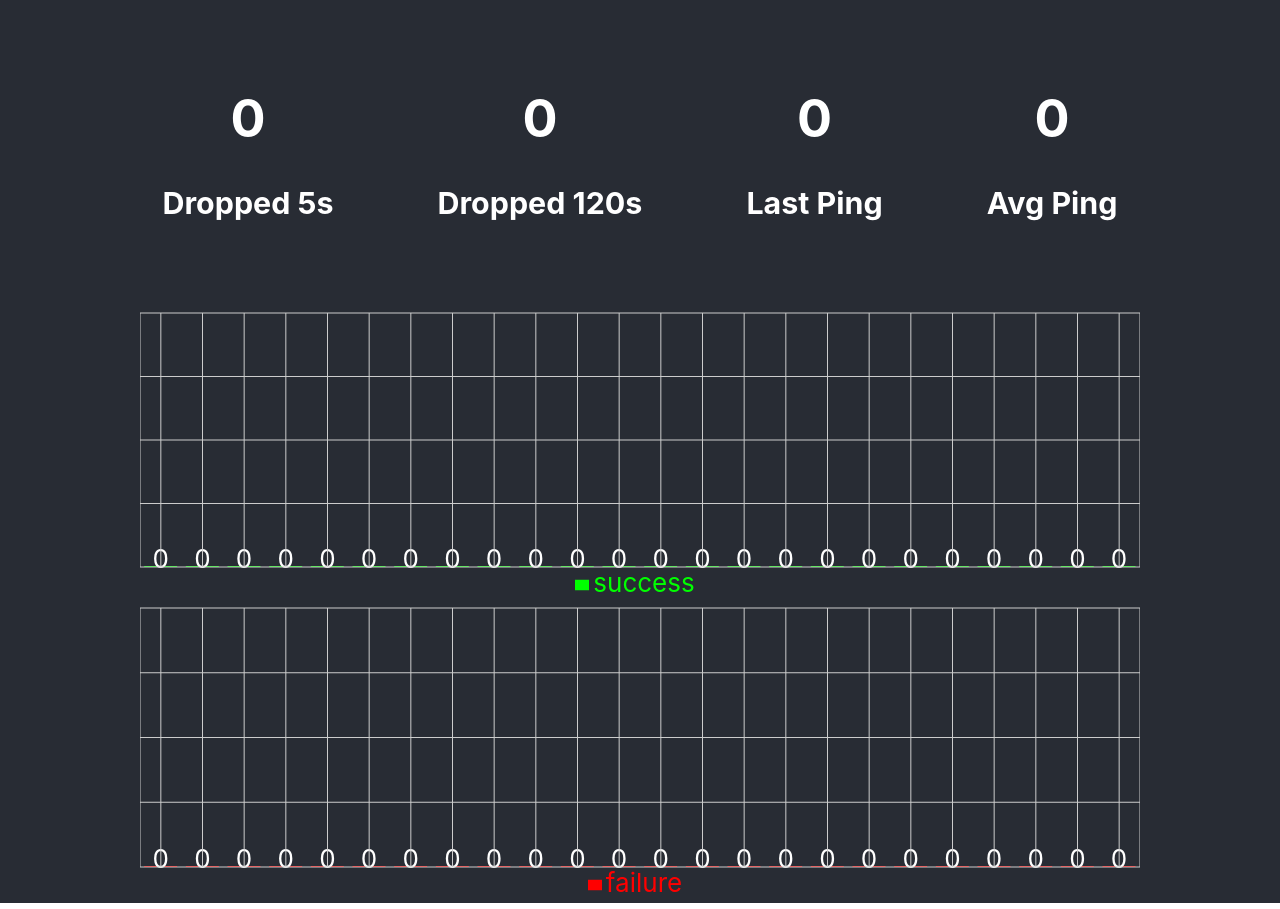
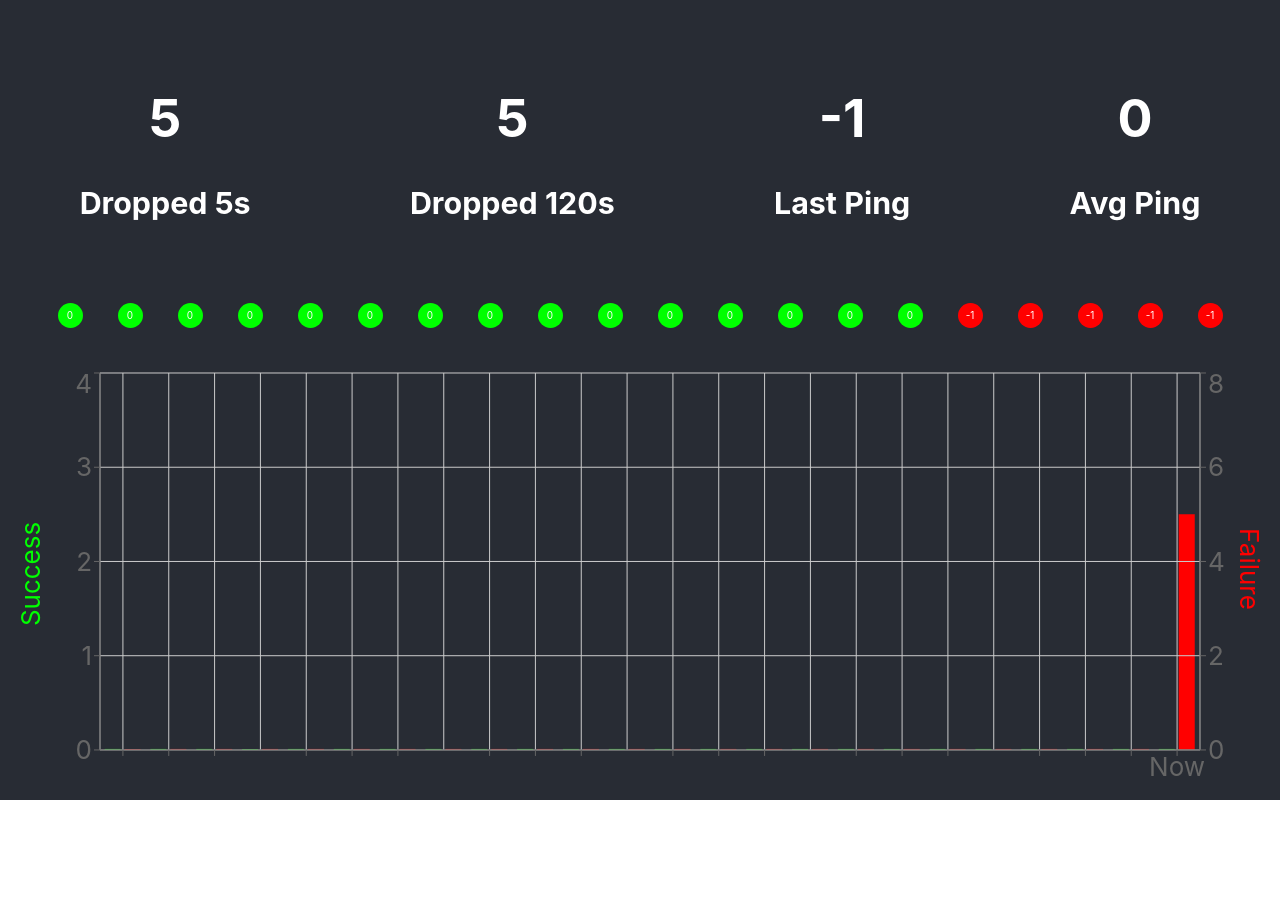
Before and after one commit to rhocode/Pingas, a React (Create React App) app: page / in a window 1280 px wide. After the commit the page ends 800 px from the top, so only its background shows below. Built offline with nearby package versions, Linux system fonts and the light colour scheme; no server answers.

Commit message:
Add dots, fix logic

```diff
--- a/package.json
+++ b/package.json
@@ -14,6 +14,7 @@
     "immer": "^9.0.12",
     "react": "^17.0.2",
     "react-dom": "^17.0.2",
+    "react-resize-detector": "^7.0.0",
     "react-scripts": "5.0.0",
     "recharts": "^2.1.8",
     "typescript": "^4.5.5",
--- a/src/App.css
+++ b/src/App.css
@@ -1,50 +1,75 @@
 .App {
   text-align: center;
-}
-
-.App-logo {
-  height: 40vmin;
-  pointer-events: none;
-}
-
-@media (prefers-reduced-motion: no-preference) {
-  .App-logo {
-    animation: App-logo-spin infinite 20s linear;
-  }
-}
-
-.App-header {
   background-color: #282c34;
-  min-height: 100vh;
+  height: 100%;
   display: flex;
   flex-direction: column;
-  align-items: center;
+  align-items: stretch;
   justify-content: center;
   font-size: calc(10px + 2vmin);
   color: white;
 }
 
-.App-link {
-  color: #61dafb;
-}
-
-@keyframes App-logo-spin {
-  from {
-    transform: rotate(0deg);
-  }
-
-  to {
-    transform: rotate(360deg);
-  }
-}
-
-
 .stats {
   display: flex;
   flex-direction: row;
+  justify-content: space-around;
+}
+
+.charts-container {
+  flex: 1;
+  overflow: hidden;
+}
+
+.success-label {
+  color: #00ff00;
+}
+
+.failure-label {
+  color: #ff0000;
 }
 
 .statpanel {
   padding: 1em;
   margin: 1em;
 }
+
+body {
+  height: 100%;
+}
+
+#root {
+  height: 100%;
+}
+
+html {
+  height: 100%;
+}
+
+.dots {
+  display: flex;
+  justify-content: space-around;
+  margin-left: 40px;
+  margin-right: 40px;
+  margin-bottom: 40px;
+}
+
+.green-dot {
+  height: 25px;
+  width: 25px;
+  background-color: #00ff00;
+  border-radius: 50%;
+  font-size: 10px;
+  text-align: center;
+  line-height: 25px;
+}
+
+.red-dot {
+  height: 25px;
+  width: 25px;
+  background-color: #ff0000;
+  border-radius: 50%;
+  font-size: 10px;
+  text-align: center;
+  line-height: 25px;
+}
--- a/src/App.tsx
+++ b/src/App.tsx
@@ -2,8 +2,9 @@ import React from 'react';
 
 import './App.css';
 
-import { BarChart, Bar, CartesianGrid, Legend, XAxis, YAxis, LabelList } from 'recharts';
-import { createInitialState, updateState } from "./api";
+import { BarChart, Bar, CartesianGrid, XAxis, YAxis } from 'recharts';
+import {createInitialState, TimeData, updateState} from "./api";
+import { useResizeDetector } from 'react-resize-detector';
 
 type StatProps = {
   title: string,
@@ -17,74 +18,100 @@ export const StatPanel = ({ title, value }: StatProps) => (
   </div >
 )
 
+enum AxisType {
+  yAxis = "yAxis"
+}
+
+interface AxisLabelProps {
+  axisType?: AxisType;
+  x?: number;
+  y?: number;
+  width?: number;
+  height?: number;
+  children?: any;
+  stroke?: string;
+  flip?: boolean;
+  color?: string;
+}
+
+const AxisLabel = ({ axisType = AxisType.yAxis, color, x = 0, y = 0, width = 20, height = 20, stroke, children, flip = false }: AxisLabelProps) => {
+  const isVert = axisType === 'yAxis';
+  const cx = isVert ? x : x + (width / 2);
+  const cy = isVert ? (height / 2) + y : y + height + 10;
+  const rot = isVert ? `${flip ? 90 : 270} ${cx} ${cy}` : 0;
+  return (
+      <text fill={color} x={cx} y={cy} transform={`rotate(${rot})`} textAnchor="middle" stroke={stroke}>
+        {children}
+      </text>
+  );
+};
 
 function App() {
-  const [state, setState] = React.useState(createInitialState());
-
+  const [state, setState] = React.useState(() => {
+    return JSON.parse(window.localStorage.getItem("state") || JSON.stringify(createInitialState())) as TimeData;
+  });
+  const { width, height, ref } = useResizeDetector();
   React.useEffect(() => {
     const interval = setInterval(async () => {
       const newState = await updateState(state);
       setState(newState as any);
+      localStorage.setItem('state', JSON.stringify(newState));
     }, 1000);
     return () => clearInterval(interval);
   }, [state]);
 
   let i = -23;
+  const getName = (index: number) => {
+    if (index === 0) return "Now";
+    else {
+      return index % 4 === 0 ? -index + " hours" : ""
+    }
+  }
   const data = Object.keys(state.data).map(item => {
     return {
-      name: i++,
+      name: getName(i++),
       ...state.data[item]
     }
   })
-
-  type LabelProps = {
-    x: number,
-    y: number,
-    height: number,
-    value: string
-  }
-
-  const renderCustomizedLabel = (props: any) => {
-    const { x, y, width, height, value } = props;
-    const radius = 10;
-
-    return (
-      <g>
-        {/* <circle cx={x + width / 2} cy={y - radius} r={radius} fill="#aaa" /> */}
-        <text x={x + width / 2} y={y - radius / 2} fill="#fff" textAnchor="middle" dominantBaseline="middle">
-          {value}
-        </text>
-      </g>
-    );
-  };
 
   const lastFiveDropped = state.signals.slice(115).reduce((prev, cur) => prev + (cur < 0 ? 1 : 0), 0);
   const lastDropped = state.signals.reduce((prev, cur) => prev + (cur < 0 ? 1 : 0), 0);
   const avg = Math.round(state.signals.slice(110).reduce((prev, cur) => prev + cur, 0) / 10);
   return (
     <div className="App">
-      <header className="App-header">
         <div className="stats">
           <StatPanel title={"Dropped 5s"} value={`${lastFiveDropped}`} />
           <StatPanel title={"Dropped 120s"} value={`${lastDropped}`} />
           <StatPanel title={"Last Ping"} value={`${state.signals[119]}`} />
           <StatPanel title={"Avg Ping"} value={`${avg}`} />
         </div>
-        <BarChart width={1000} height={300} data={data} margin={{ top: 10, right: 0, bottom: 5, left: 0 }}>
-          <Bar dataKey="success" fill="#00ff00" minPointSize={1}>
-            <LabelList dataKey="success" content={renderCustomizedLabel} />
+        <div className="dots">
+          {
+            state.signals.slice(100).map(item => item >= 0 ? <span className="green-dot">{item}</span> :
+                <span className="red-dot">{item}</span>)
+          }
+        </div>
+      <div className="charts-container" ref={ref}>
+        <BarChart width={width} height={height} data={data}  margin={{
+          top: 5,
+          right: 20,
+          left: 40,
+          bottom: 20,
+        }} >
+          <Bar yAxisId="success" dataKey="success" fill="#00ff00" minPointSize={1} >
+          </Bar>
+          <Bar  yAxisId="failure" dataKey="failure" fill="#ff0000" minPointSize={1} >
           </Bar>
           <CartesianGrid stroke="#ccc" />
-          <Legend />
+          <XAxis dataKey="name" />
+          <YAxis label={<AxisLabel color={"#00ff00"} y={(height || 0) / 2 - 20} x={40}
+                                   axisType={AxisType.yAxis}>Success</AxisLabel>}
+                 type="number" yAxisId="success" dataKey="success" />
+          <YAxis label={<AxisLabel color={"#ff0000"} flip y={(height || 0) / 2 - 25} x={(width || 0) - 40}
+                                   axisType={AxisType.yAxis}>Failure</AxisLabel>}  type="number" yAxisId="failure"
+                 orientation="right" dataKey="failure" />
         </BarChart>
-        <BarChart width={1000} height={300} data={data} margin={{ top: 5, right: 0, bottom: 5, left: 0 }}>
-          <Bar dataKey="failure" fill="#ff0000" minPointSize={1}>
-            <LabelList dataKey="failure" content={renderCustomizedLabel} />
-          </Bar>
-          <CartesianGrid stroke="#ccc" />
-          <Legend />
-        </BarChart>
-      </header>
+      </div>
     </div>
   );
 }
--- a/src/api.ts
+++ b/src/api.ts
@@ -7,11 +7,10 @@ const ping = async () => {
     // 2 second timeout:
     const timeoutId = setTimeout(() => controller.abort(), 1000)
     const start = new Date().getTime();
-    await fetch(host, { mode: "no-cors", signal: controller.signal });
+    const response = await fetch(host, { mode: "no-cors", signal: controller.signal }).catch(() => false);
     const end = new Date().getTime() - start;
     clearTimeout(timeoutId);
-    // TODO: find better way
-    if (end < 2000) {
+    if (response) {
         console.log("Pinged with ping", end);
         return end;
     } else {
@@ -50,7 +49,7 @@ interface HourBucket {
     failure: number;
 }
 
-interface TimeData {
+export interface TimeData {
     data: Record<string, HourBucket>;
     signals: number[];
 }
```
Also changed, not shown: 1 other file (tests, documents, lock files or other folders).
